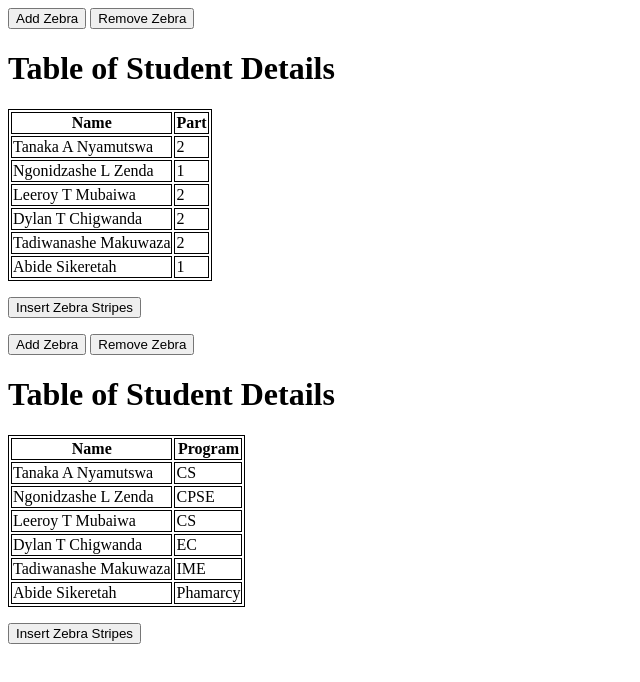
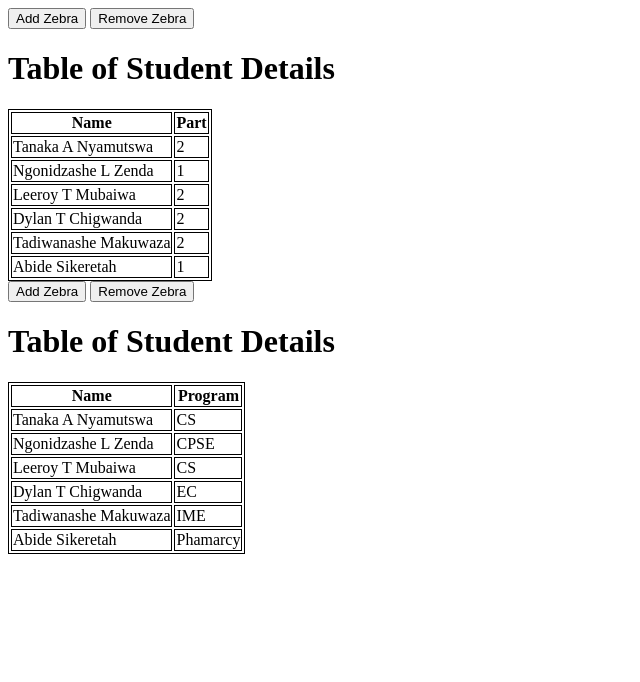
Before and after one commit to TanakaArthur-N/ICS222assignment5, a plain HTML site: page index.html in a window 1280 px wide. Shown: the whole page, without its empty margins (0-640 px from the left). Drawn offline with Linux system fonts and the light colour scheme; a script that the page names is missing.

Commit message:
Update index.html

```diff
--- a/index.html
+++ b/index.html
@@ -47,11 +47,6 @@
             <td>1</td>
          </tr>
       </table>
-    </ul></div>
-    <left><div id = 'btn' >
-      <p><span><a href="" target="_blank"><button >Insert Zebra Stripes</button></a></span></p>
-  </div></left>
-</div>
    </body>
 </html>
 <!DOCTYPE html>
@@ -103,10 +98,5 @@
             <td>Phamarcy</td>
          </tr>
       </table>
-    </ul></div>
-    <left><div id = 'btn' >
-      <p><span><a href="" target="_blank"><button >Insert Zebra Stripes</button></a></span></p>
-  </div></left>
-</div>
    </body>
 </html>
```
